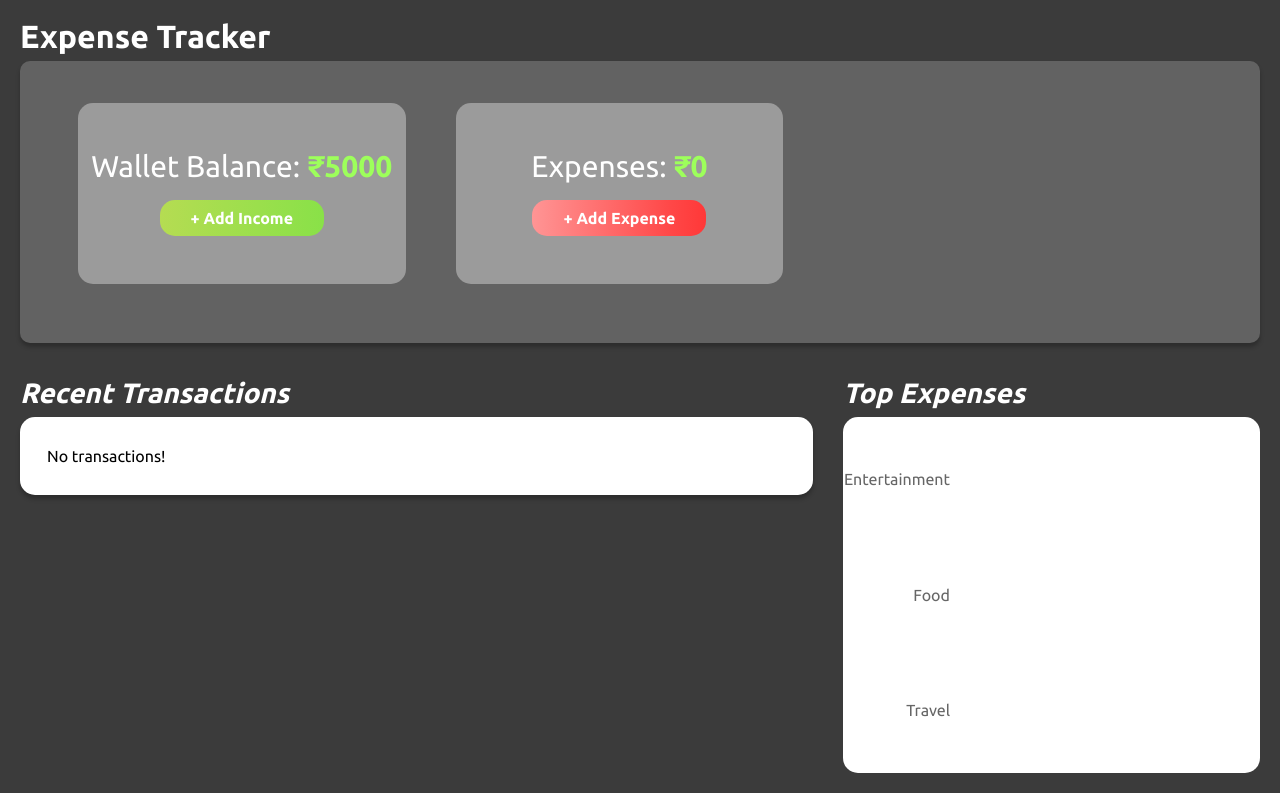
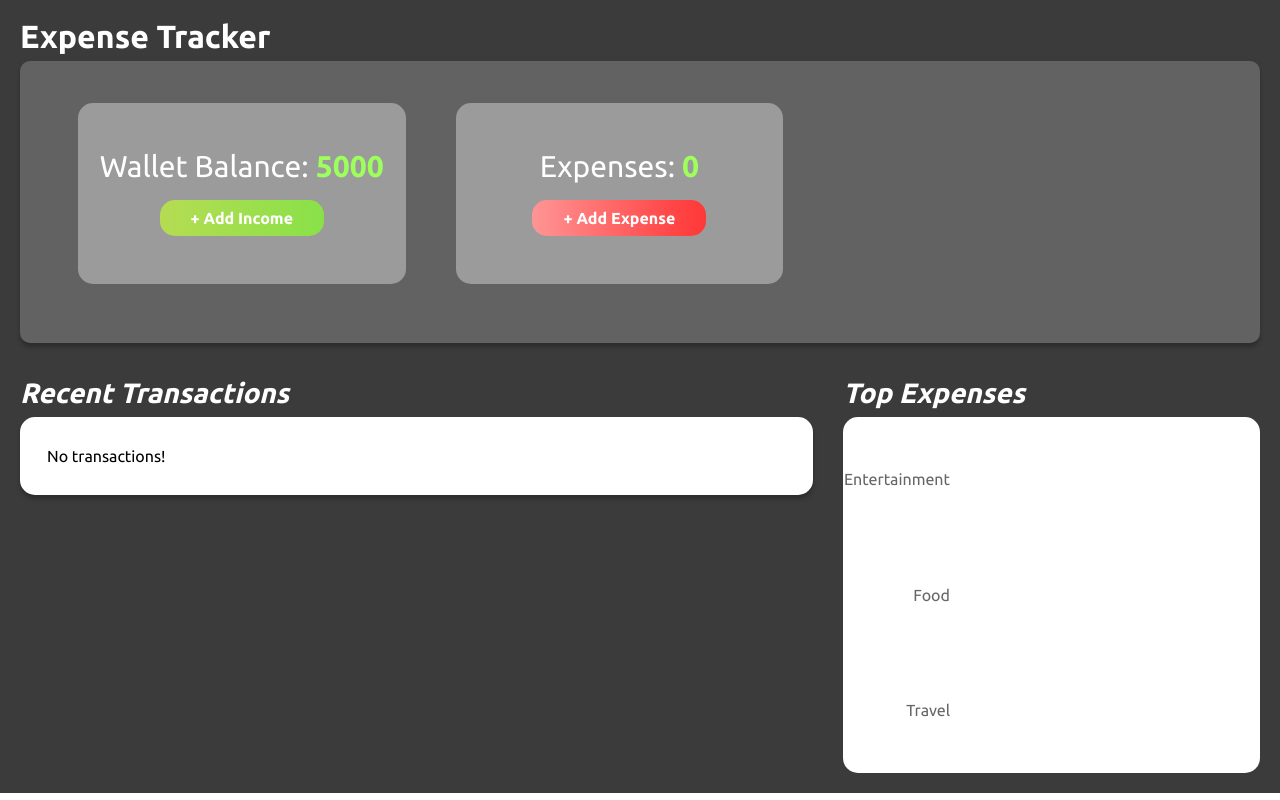
Before and after one commit to Sourav-Basak13/xexpensetracker, a React (Create React App) app: page / in a window 1280 px wide. Built offline with nearby package versions, Linux system fonts and the light colour scheme.

Commit message:
completed xexpensetracker

```diff
--- a/src/components/ExpenseCard/ExpenseCard.jsx
+++ b/src/components/ExpenseCard/ExpenseCard.jsx
@@ -67,7 +67,7 @@ function ExpenseCard({ text, type, balance, setBalance, expense, setExpense }) {
         <span
           className={`${styles.expense_card_sub_text} ${styles.text_success}`}
         >
-          {/* ₹4500 */}₹{type === "income" ? _balance[0] : _expense[0]}
+          {type === "income" ? _balance[0] : _expense[0]}
         </span>
       </p>
       {type === "income" && (
```
